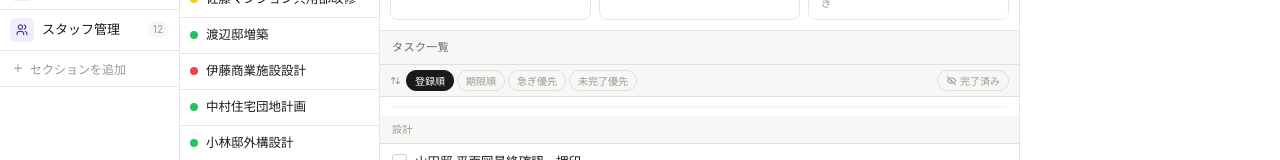
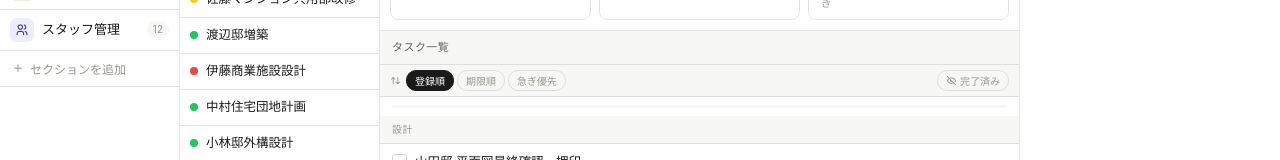
Before and after one commit to dsato0918-lab0918/daily-focus-hq, a Next.js app: page / in a window 1280 px wide. Shown: the part 192-352 px from the top of the page. Built offline with nearby package versions, Linux system fonts and the light colour scheme.

Commit message:
feat: remove 未完了優先 sort option

```diff
--- a/components/TaskPane.tsx
+++ b/components/TaskPane.tsx
@@ -44,13 +44,12 @@ const RANK_STYLES = [
   { bg: "var(--color-mgmt-bg)",  color: "var(--color-mgmt-text)", label: "#3" },
 ];
 
-type SortKey = "default" | "due" | "urgent" | "done";
+type SortKey = "default" | "due" | "urgent";
 
 const SORT_OPTIONS: { key: SortKey; label: string }[] = [
   { key: "default", label: "登録順" },
   { key: "due",     label: "期限順" },
   { key: "urgent",  label: "急ぎ優先" },
-  { key: "done",    label: "未完了優先" },
 ];
 
 function parseDue(due: string): number {
```
